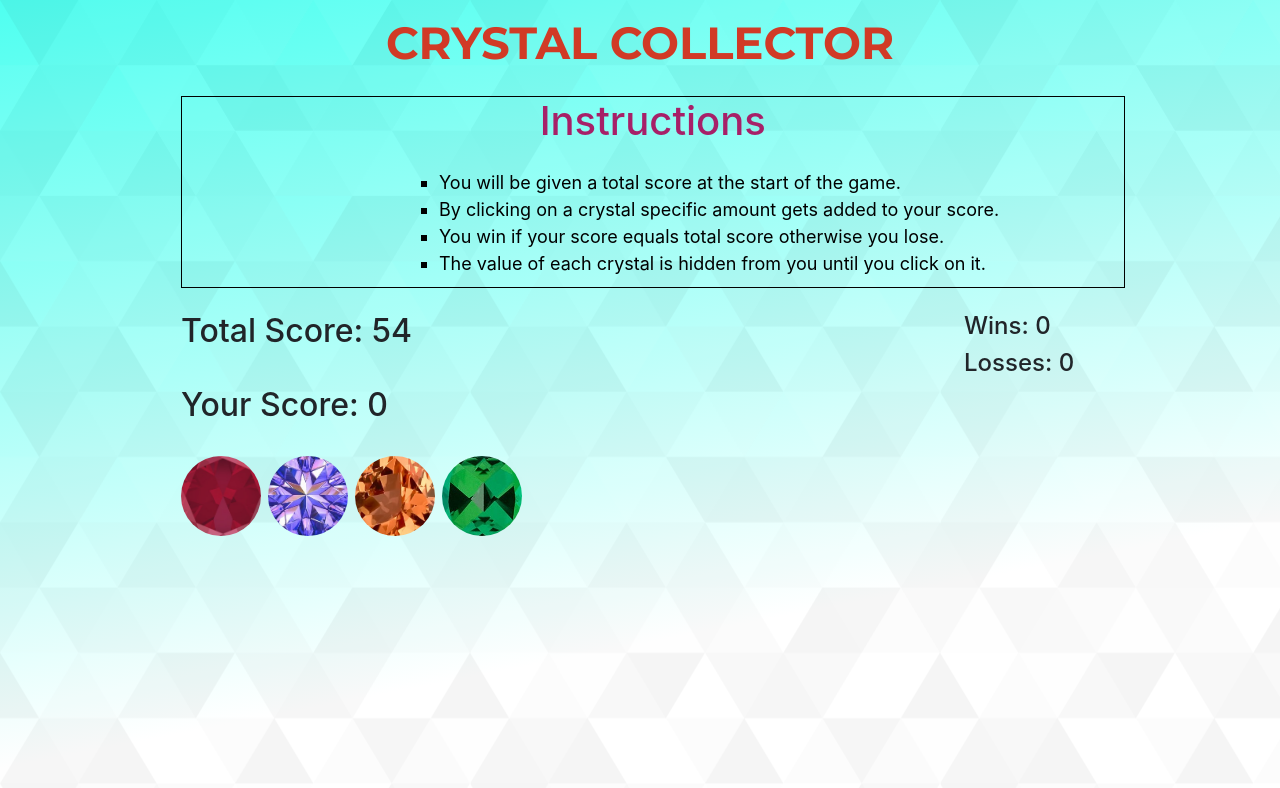
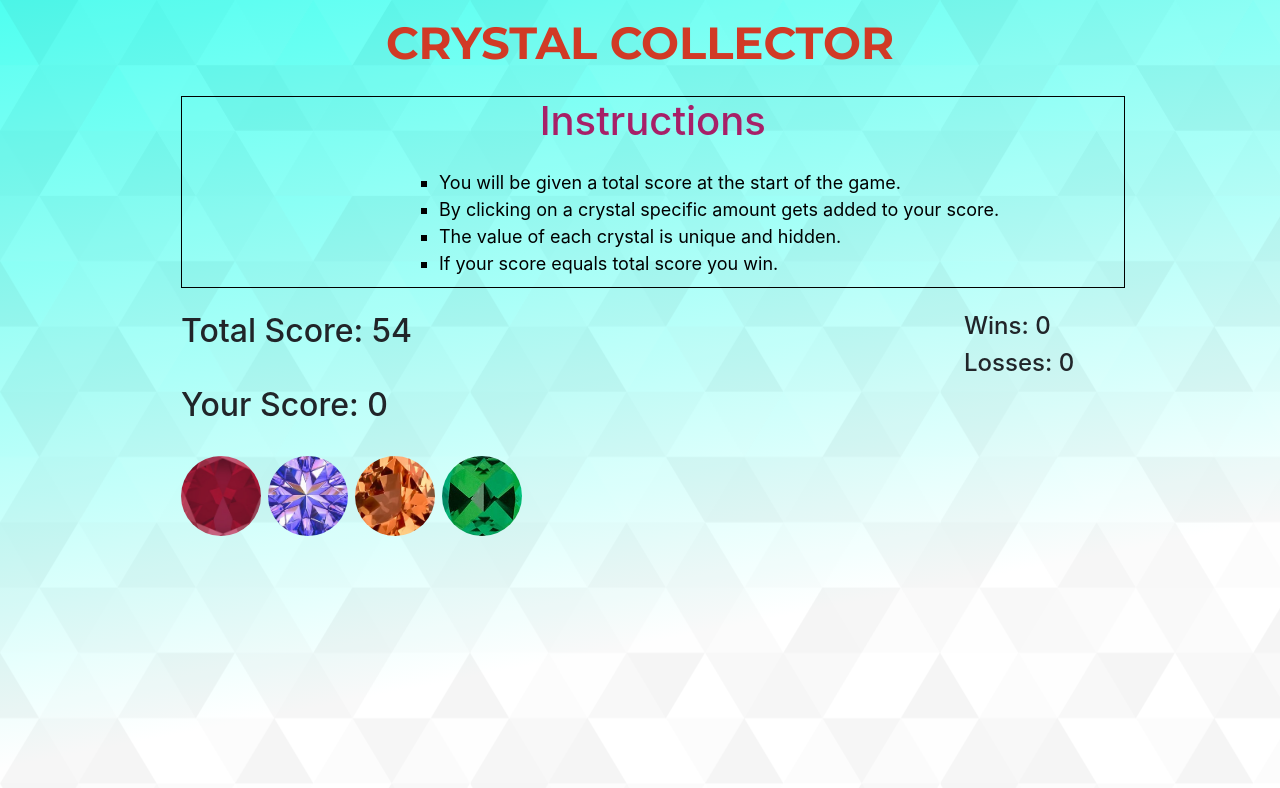
Before and after one commit to akgaur05/CrystalCollectorGame, a plain HTML site: page index.html in a window 1280 px wide. Drawn offline with nearby package versions, Linux system fonts and the light colour scheme.

Commit message:
text change

```diff
--- a/index.html
+++ b/index.html
@@ -28,8 +28,8 @@
                     <ul class="squares">
                         <li>You will be given a total score at the start of the game.</li>
                         <li>By clicking on a crystal specific amount gets added to your score.</li>
-                        <li>You win if your score equals total score otherwise you lose.</li>
-                        <li>The value of each crystal is hidden from you until you click on it.</li>
+                        <li>The value of each crystal is unique and hidden.</li>
+                        <li>If your score equals total score you win.</li>
                     </ul>
                 </div>
             </div>
```
